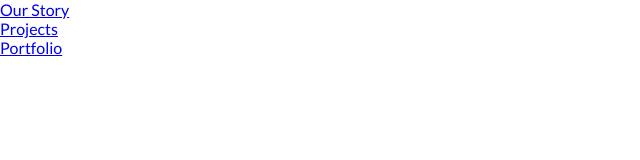
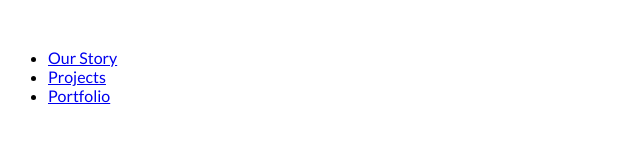
Before and after one commit to CodeSevenic/Gsap-Flip, a plain HTML site: page index.html in a window 1280 px wide. Shown: the whole page, without its empty margins (0-640 px from the left). Drawn offline with nearby package versions, Linux system fonts and the light colour scheme.

Commit message:
TS file update

```diff
--- a/style.css
+++ b/style.css
@@ -7,3 +7,8 @@
 body {
   font-family: 'Lato', sans-serif;
 }
+
+nav {
+  padding: 3rem;
+  display: flex;
+}
```
